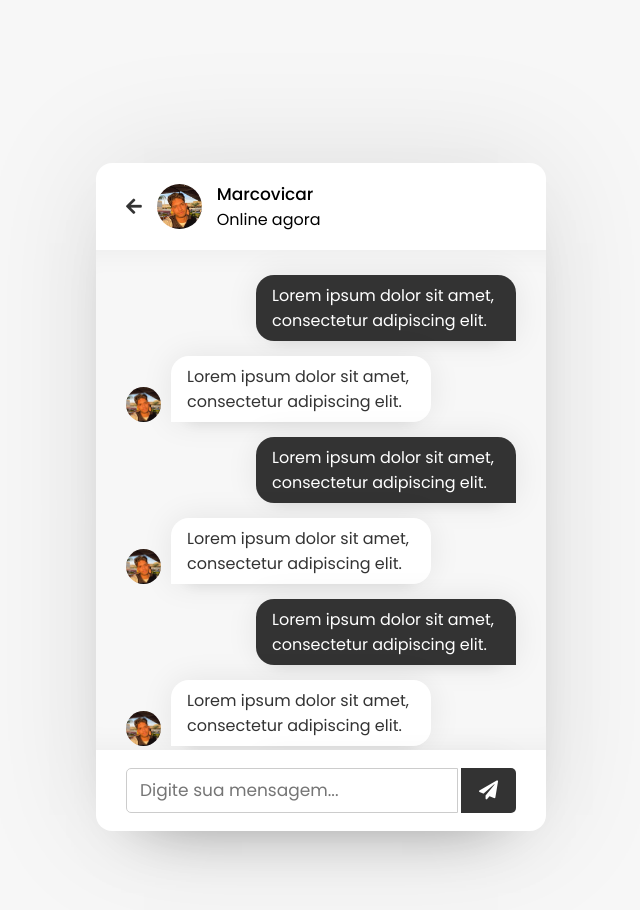
After one commit to marcovicar/chatApp, a PHP site: page /chat.html in a window 1280 px wide. The commit adds this page. Shown: the top 910 px of the page, without its empty margins (319-959 px from the left). Run offline with PHP 8.4, Linux system fonts and the light colour scheme.

Commit message:
Front-end Login, Index(cadastro) e Chat concluidos. + Inclusão de Script para ocultar e mostrar o campo senha

```diff
--- /dev/null
+++ b/chat.html
@@ -0,0 +1,80 @@
+<!DOCTYPE html>
+<!-- Coding by Marcovicar - github.com/marcovicar -->
+<html lang="pt-br">
+
+<head>
+    <meta charset="UTF-8">
+    <meta http-equiv="X-UA-Compatible" content="IE=edge">
+    <meta name="viewport" content="width=device-width, initial-scale=1.0">
+    <title>Now Chat App | Marcovicar</title>
+    <link rel="stylesheet" href="css/style.css">
+    <link rel="stylesheet" href="https://cdnjs.cloudflare.com/ajax/libs/font-awesome/5.15.2/css/all.min.css">
+</head>
+
+<body>
+    <div class="wrapper">
+        <section class="chat-area">
+            <header>
+                <a href="#" class="back-icon"><i class="fas fa-arrow-left"></i></a>
+                <img src="img/em pixel.jpg" alt="">
+                <div class="details">
+                    <span>Marcovicar</span>
+                    <p>Online agora</p>
+                </div>
+            </header>
+            <div class="chat-box">
+                <div class="chat outgoing">
+                    <div class="details">
+                        <p>Lorem ipsum dolor sit amet, consectetur adipiscing elit.</p>
+                    </div>
+                </div>
+                <div class="chat incoming">
+                    <img src="img/em pixel.jpg" alt="">
+                    <div class="details">
+                        <p>Lorem ipsum dolor sit amet, consectetur adipiscing elit.</p>
+                    </div>
+                </div>
+                <div class="chat outgoing">
+                    <div class="details">
+                        <p>Lorem ipsum dolor sit amet, consectetur adipiscing elit.</p>
+                    </div>
+                </div>
+                <div class="chat incoming">
+                    <img src="img/em pixel.jpg" alt="">
+                    <div class="details">
+                        <p>Lorem ipsum dolor sit amet, consectetur adipiscing elit.</p>
+                    </div>
+                </div>
+                <div class="chat outgoing">
+                    <div class="details">
+                        <p>Lorem ipsum dolor sit amet, consectetur adipiscing elit.</p>
+                    </div>
+                </div>
+                <div class="chat incoming">
+                    <img src="img/em pixel.jpg" alt="">
+                    <div class="details">
+                        <p>Lorem ipsum dolor sit amet, consectetur adipiscing elit.</p>
+                    </div>
+                </div>
+                <div class="chat outgoing">
+                    <div class="details">
+                        <p>Lorem ipsum dolor sit amet, consectetur adipiscing elit.</p>
+                    </div>
+                </div>
+                <div class="chat incoming">
+                    <img src="img/em pixel.jpg" alt="">
+                    <div class="details">
+                        <p>Lorem ipsum dolor sit amet, consectetur adipiscing elit.</p>
+                    </div>
+                </div>
+            </div>
+            <form action="#" class="typing-area">
+                <input type="text" placeholder="Digite sua mensagem...">
+                <button type="submit"><i class="fas fa-paper-plane"></i></button>
+            </form>
+        </section>
+    </div>
+
+</body>
+
+</html>
--- a/css/style.css
+++ b/css/style.css
@@ -114,6 +114,12 @@ body {
     cursor: pointer;
 }
 
+.form form .field i.active::before {
+    color: #333;
+    content: "\f070";
+    /* "\f070" É um icone unicode */
+}
+
 .form .link {
     text-align: center;
     margin: 10px 0;
@@ -127,3 +133,243 @@ body {
 .form .link a:hover {
     text-decoration: underline;
 }
+
+
+/* Users Area CSS */
+
+.users {
+    padding: 25px 30px;
+}
+
+.users header,
+.users-list a {
+    display: flex;
+    align-items: center;
+    padding-bottom: 20px;
+    border-bottom: 1px solid #e6e6e6;
+    justify-content: space-between;
+}
+
+.wrapper img {
+    object-fit: cover;
+    border-radius: 50%;
+}
+
+:is(.users,
+.users-list) .content {
+    display: flex;
+    align-items: center;
+}
+
+.users header .content img {
+    height: 50px;
+    width: 50px;
+}
+
+:is(.users,
+.users-list) .details {
+    color: #000;
+    margin-left: 15px;
+}
+
+:is(.users,
+.users-list) .details span {
+    font-size: 18px;
+    font-weight: 500;
+}
+
+.users header .logout {
+    color: #fff;
+    font-size: 17px;
+    padding: 7px 15px;
+    background: #333;
+    border-radius: 5px;
+    cursor: pointer;
+}
+
+.users .search {
+    margin: 20px 0;
+    display: flex;
+    position: relative;
+    align-items: center;
+    justify-content: space-between;
+}
+
+.users .search .text {
+    font-size: 18px;
+}
+
+.users .search input {
+    position: absolute;
+    height: 42px;
+    width: calc(100% - 50px);
+    border: 1px solid #ccc;
+    padding: 0 13px;
+    font-size: 16px;
+    border-radius: 5px 0 0 5px;
+    outline: none;
+}
+
+.users .search button {
+    width: 47px;
+    height: 42px;
+    border: none;
+    outline: none;
+    color: #fff;
+    background: #333;
+    cursor: pointer;
+    font-size: 17px;
+    border-radius: 0 5px 5px 0;
+}
+
+.users-list {
+    max-height: 350px;
+    overflow-y: auto;
+}
+
+:is(.users-list,
+.chat-box)::-webkit-scrollbar {
+    width: 0px;
+    background: transparent;
+}
+
+.users-list a {
+    margin-bottom: 15px;
+    page-break-after: 10px;
+    padding-right: 15px;
+    border-bottom-color: #f1f1f1;
+}
+
+.users-list a:last-child {
+    border: none;
+    margin-bottom: 0px;
+}
+
+.users-list a .content img {
+    height: 40px;
+    width: 40px;
+}
+
+.users-list a .content p {
+    color: #67676a;
+}
+
+.users-list a .status-dot {
+    font-size: 12px;
+    color: #08ce75;
+}
+
+
+/* Irei usar o nome desta classe em PHP para mostrar os status offline*/
+
+.users-list a .status-dot.offline {
+    color: #ccc;
+}
+
+
+/* Area do Chat CSS */
+
+.chat-area header {
+    display: flex;
+    align-items: center;
+    padding: 18px 30px;
+}
+
+.chat-area header .back-icon {
+    font-size: 18px;
+    color: #333;
+}
+
+.chat-area header img {
+    height: 45px;
+    width: 45px;
+    margin: 0 15px;
+}
+
+.chat-area header span {
+    font-size: 17px;
+    font-weight: 500;
+}
+
+.chat-box {
+    height: 500px;
+    overflow-y: auto;
+    background: #f7f7f7;
+    padding: 10px 30px 20px 30px;
+    box-shadow: inset 0 32px 32px -32px rgb(0 0 0 / 5%), inset 0 -32px 32px -32px rgb(0 0 0 / 5%);
+}
+
+.chat-box .chat {
+    margin: 15px 0;
+}
+
+.chat-box .chat p {
+    word-wrap: break-word;
+    padding: 8px 16px;
+    box-shadow: 0 0 32px rgb(0 0 0 / 8%), 0 16px 16px -16px rgb(0 0 0 / 10%);
+}
+
+.chat-box .outgoing {
+    display: flex;
+}
+
+.outgoing .details {
+    margin-left: auto;
+    max-width: calc(100% - 130px);
+}
+
+.outgoing .details p {
+    background: #333;
+    color: #fff;
+    border-radius: 18px 18px 0 18px;
+    /*Aqui faço ficar com aspecto de balão de conversas -> border-radius*/
+}
+
+.chat-box .incoming {
+    display: flex;
+    align-items: flex-end;
+}
+
+.chat-box .incoming img {
+    height: 35px;
+    width: 35px;
+}
+
+.incoming .details {
+    margin-left: 10px;
+    margin-right: auto;
+    max-width: calc(100% - 130px);
+}
+
+.incoming .details p {
+    color: #333;
+    background: #fff;
+    border-radius: 18px 18px 18px 0;
+}
+
+.chat-area .typing-area {
+    padding: 18px 30px;
+    display: flex;
+    justify-content: space-between;
+}
+
+.typing-area input {
+    height: 45px;
+    width: calc(100% - 58px);
+    font-size: 17px;
+    border: 1px solid #ccc;
+    padding: 0 13px;
+    border-radius: 5px 0 0 5px;
+    outline: none;
+}
+
+.typing-area button {
+    width: 55px;
+    border: none;
+    outline: none;
+    background: #333;
+    color: #fff;
+    font-size: 19px;
+    cursor: pointer;
+    border-radius: 0 5px 5px 0;
+}
--- a/login.html
+++ b/login.html
@@ -16,14 +16,14 @@
         <section class="form login">
             <header>Now Chat App</header>
             <form action="#">
-                <div class="error-txt">This is an error message!</div>
+                <div class="error-txt">Essa é uma mensagem de erro!</div>
                 <div class="field input">
                     <label>Email</label>
                     <input type="text" name="email" placeholder="Digite o seu email">
                 </div>
                 <div class="field input">
                     <label>Senha</label>
-                    <input type="text" name="password" placeholder="Digite uma senha">
+                    <input type="password" name="password" placeholder="Digite uma senha">
                     <i class="fas fa-eye"></i>
                 </div>
                 <div class="field button">
@@ -34,6 +34,8 @@
         </section>
     </div>
 
+    <script src="javascript/pass-show-hide.js"></script>
+
 </body>
 
 </html>
```
Also changed, not shown: index.html (+8 -2 lines), javascript/pass-show-hide.js (added, +12 -0 lines), users.html (added, +104 -0 lines), img/Marcos Perfil.jpg (added), img/Untitled.jpg (added), img/andy.jpeg (added), img/cool.jpg (added), img/em pixel.jpg (added), img/pp.jpg (added), img/summer.jpeg (added), img/wow bro.png (added).
